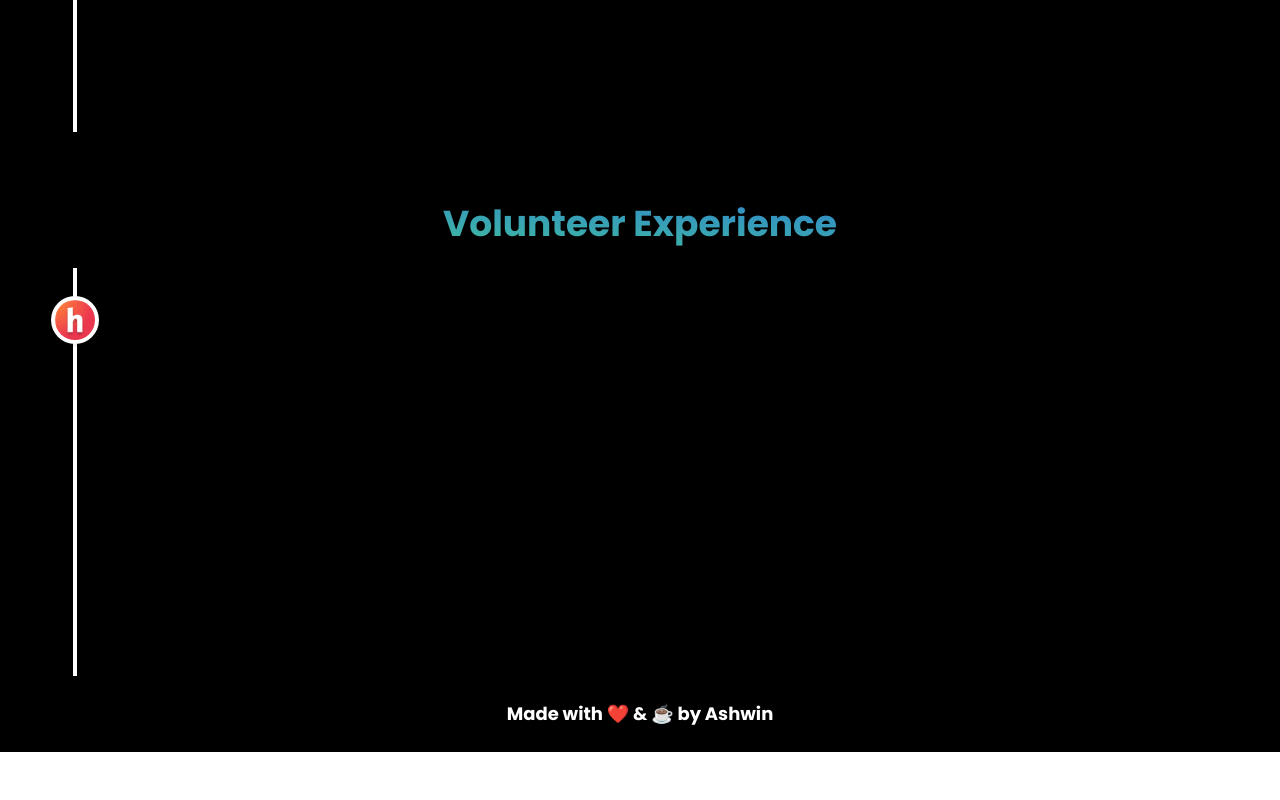
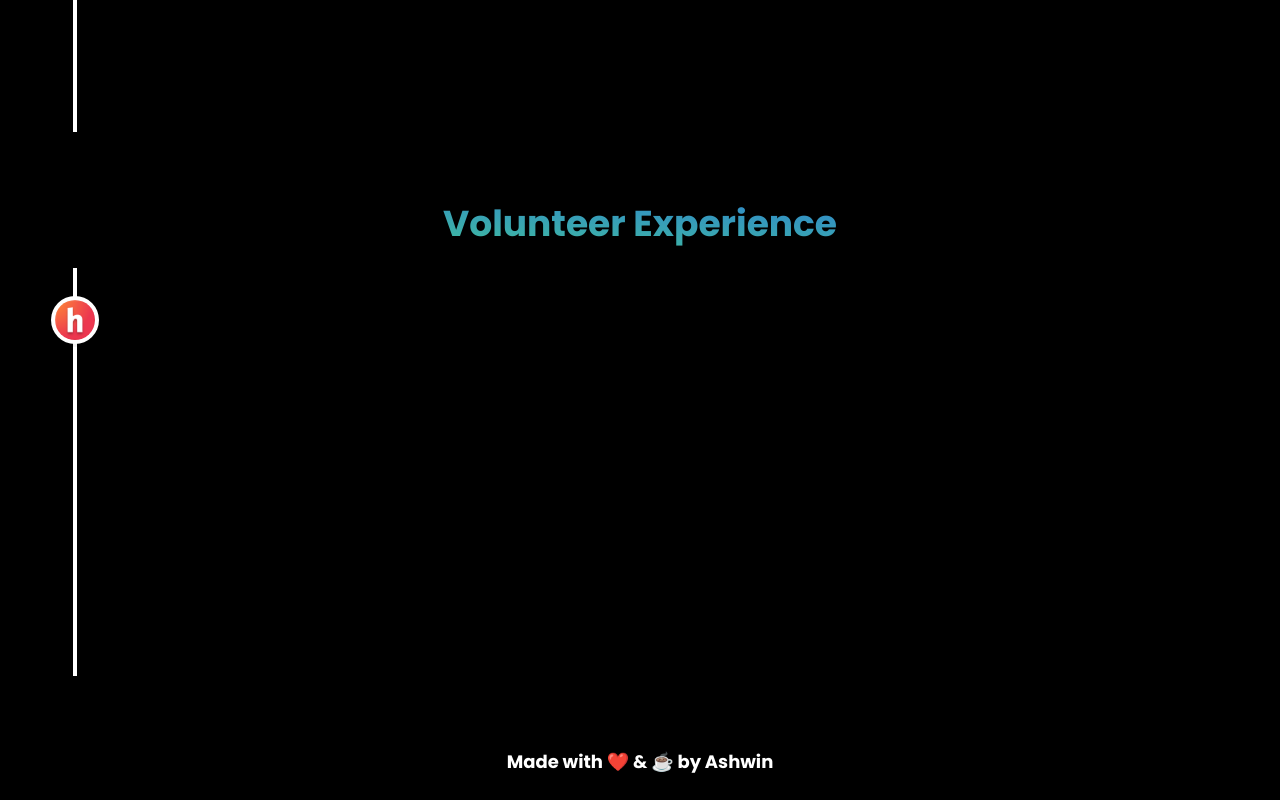
Before and after one commit to ashwinbiju09/portfolio, a React (Create React App) app: page /experience in a window 1280 px wide. Shown: the part 1002-1802 px from the top of the page. Before the commit the page ends 1754 px from the top, so only its background shows below. Built offline with nearby package versions, Linux system fonts and the light colour scheme.

Commit message:
Design issue fix

```diff
--- a/src/components/Experience/Volunteer.js
+++ b/src/components/Experience/Volunteer.js
@@ -8,15 +8,14 @@ import data from "../Experience/volunteerData.json";
 
 const Volunteer = () => {
   return (
-    <div className="w-full h-full bg-black">
+    <div className="bg-black pb-12">
       <h1 className="text-xl md:text-3xl lg:text-4xl py-6 font-extrabold text-center bg-gradient-to-tr from-green-400 to-blue-600 text-transparent bg-clip-text">
         Volunteer Experience
       </h1>
       <div className="mx-auto">
         {data.data.map((item, index) => (
-          <VerticalTimeline layout={"1-column-left"}>
+          <VerticalTimeline layout={"1-column-left"} key={index}>
             <VerticalTimelineElement
-              key={index}
               contentArrowStyle={{
                 borderRight: "7px solid #fff",
               }}
@@ -37,7 +36,7 @@ const Volunteer = () => {
 
                 <div className="flex justify-between text-lg py-2">
                   <div>{item.community}</div>
-                  <div className="hidden md:block"> {item.location}</div>
+                  <div className="hidden md:block">{item.location}</div>
                 </div>
                 {item.content.map((point, idx) => (
                   <p key={idx}>⚡ {point}</p>
```
